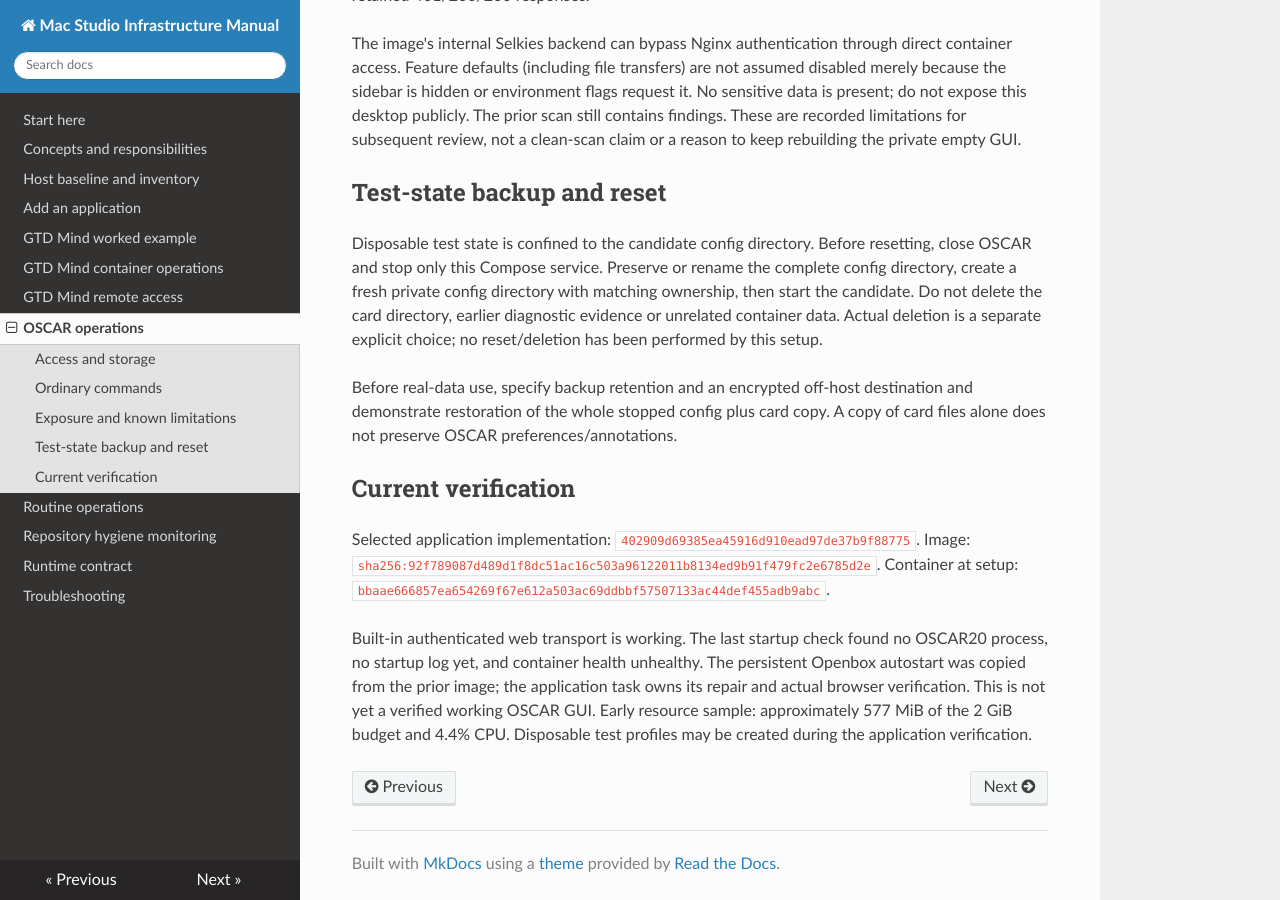
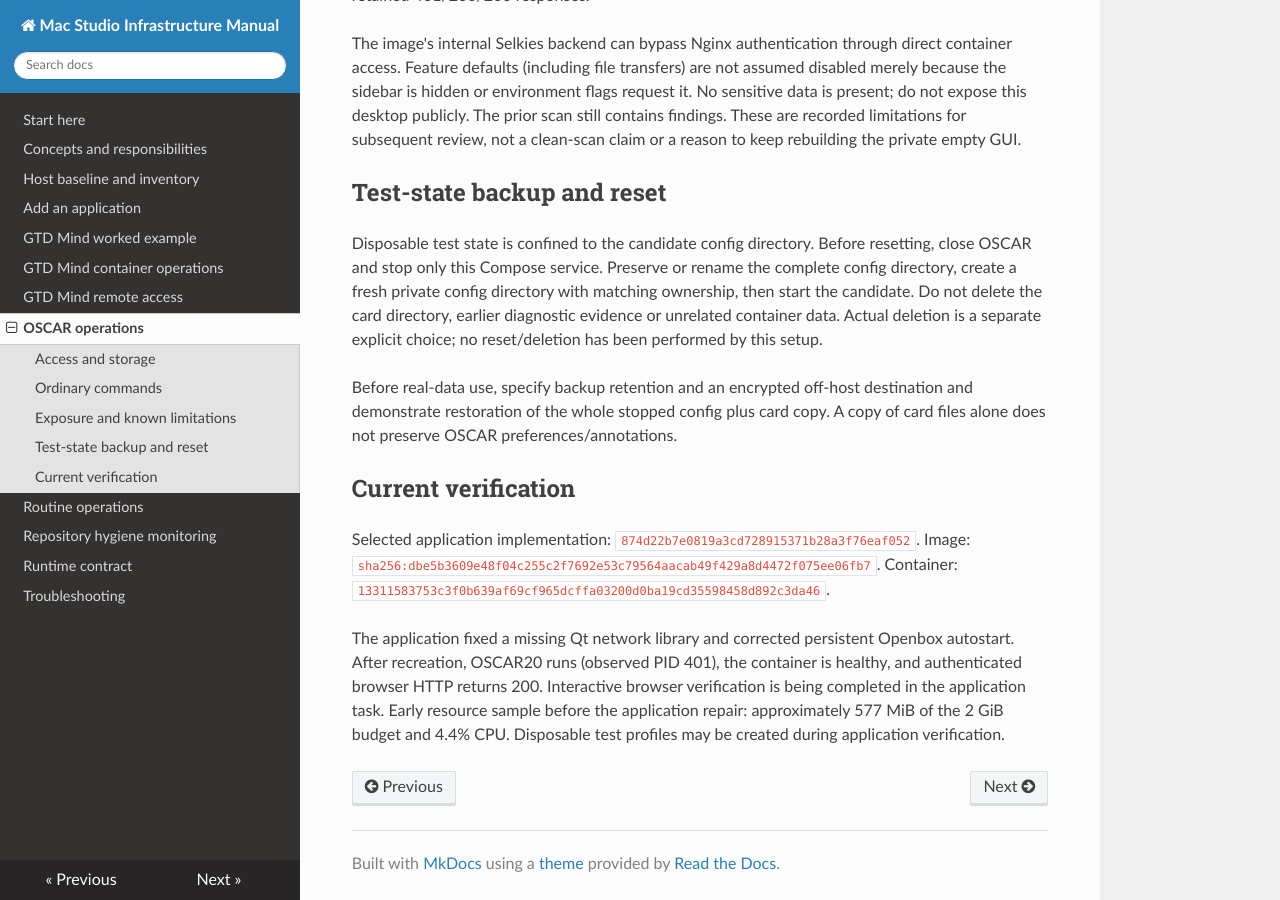
Before and after one commit to titocr/infrastructure, an MkDocs documentation site: the page built from docs/projects/cpap-monitor-runtime.md, in a window 1280 px wide and 900 px high, scrolled down 1376 px. Built offline with MkDocs 1.6.1, drawn with Linux system fonts in a browser that asks for light colours; nearby versions of some CDN libraries.

Commit message:
Record healthy OSCAR startup with Qt dependency fix

```diff
--- a/docs/projects/cpap-monitor-runtime.md
+++ b/docs/projects/cpap-monitor-runtime.md
@@ -76,13 +76,13 @@ copy. A copy of card files alone does not preserve OSCAR preferences/annotations
 
 ## Current verification
 
-Selected application implementation: `402909d69385ea45916d910ead97de37b9f88775`.
-Image: `sha256:92f789087d489d1f8dc51ac16c503a96122011b8134ed9b91f479fc2e6785d2e`.
-Container at setup: `bbaae666857ea654269f67e612a503ac69ddbbf57507133ac44def455adb9abc`.
+Selected application implementation: `874d22b7e0819a3cd728915371b28a3f76eaf052`.
+Image: `sha256:dbe5b3609e48f04c255c2f7692e53c79564aacab49f429a8d4472f075ee06fb7`.
+Container: `13311583753c3f0b639af69cf965dcffa03200d0ba19cd35598458d892c3da46`.
 
-Built-in authenticated web transport is working. The last startup check found no
-OSCAR20 process, no startup log yet, and container health unhealthy. The persistent
-Openbox autostart was copied from the prior image; the application task owns its
-repair and actual browser verification. This is not yet a verified working OSCAR
-GUI. Early resource sample: approximately 577 MiB of the 2 GiB budget and 4.4% CPU.
-Disposable test profiles may be created during the application verification.
+The application fixed a missing Qt network library and corrected persistent
+Openbox autostart. After recreation, OSCAR20 runs (observed PID 401), the container
+is healthy, and authenticated browser HTTP returns 200. Interactive browser
+verification is being completed in the application task. Early resource sample
+before the application repair: approximately 577 MiB of the 2 GiB budget and 4.4%
+CPU. Disposable test profiles may be created during application verification.
```
